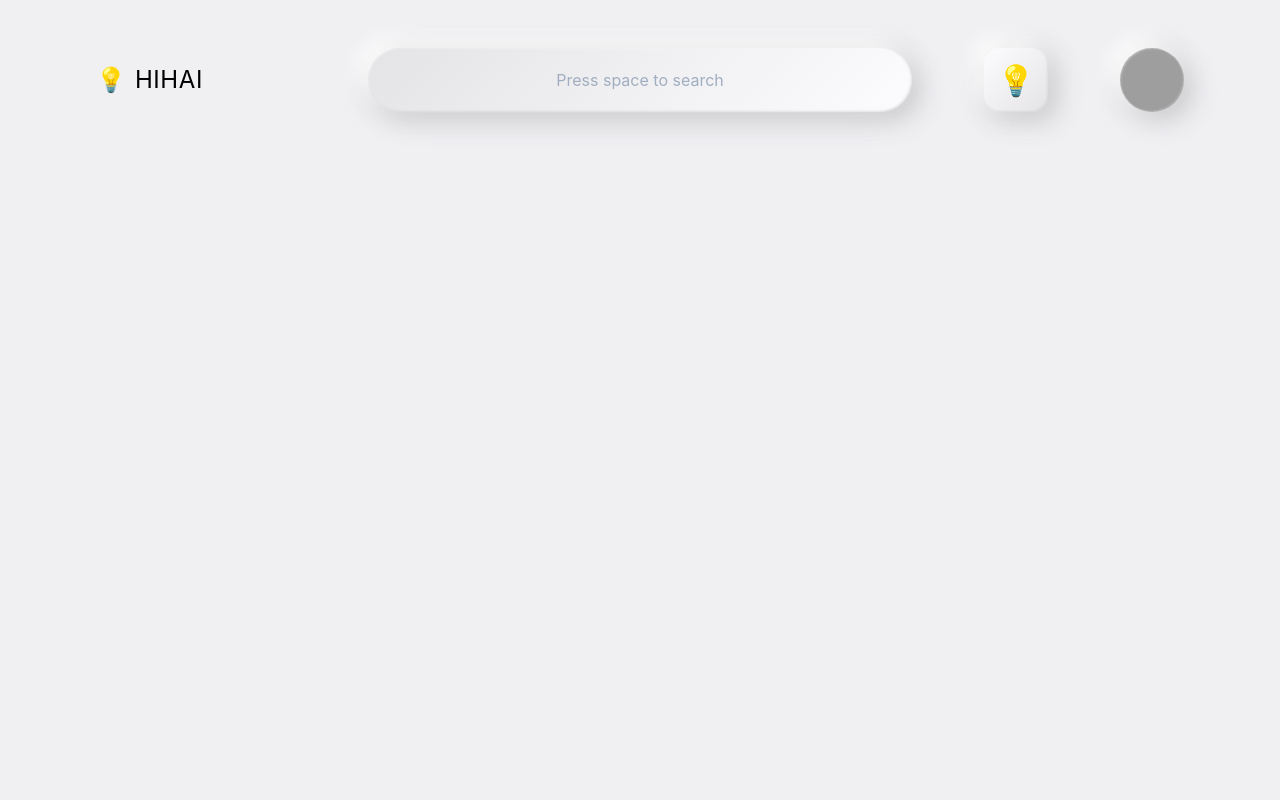
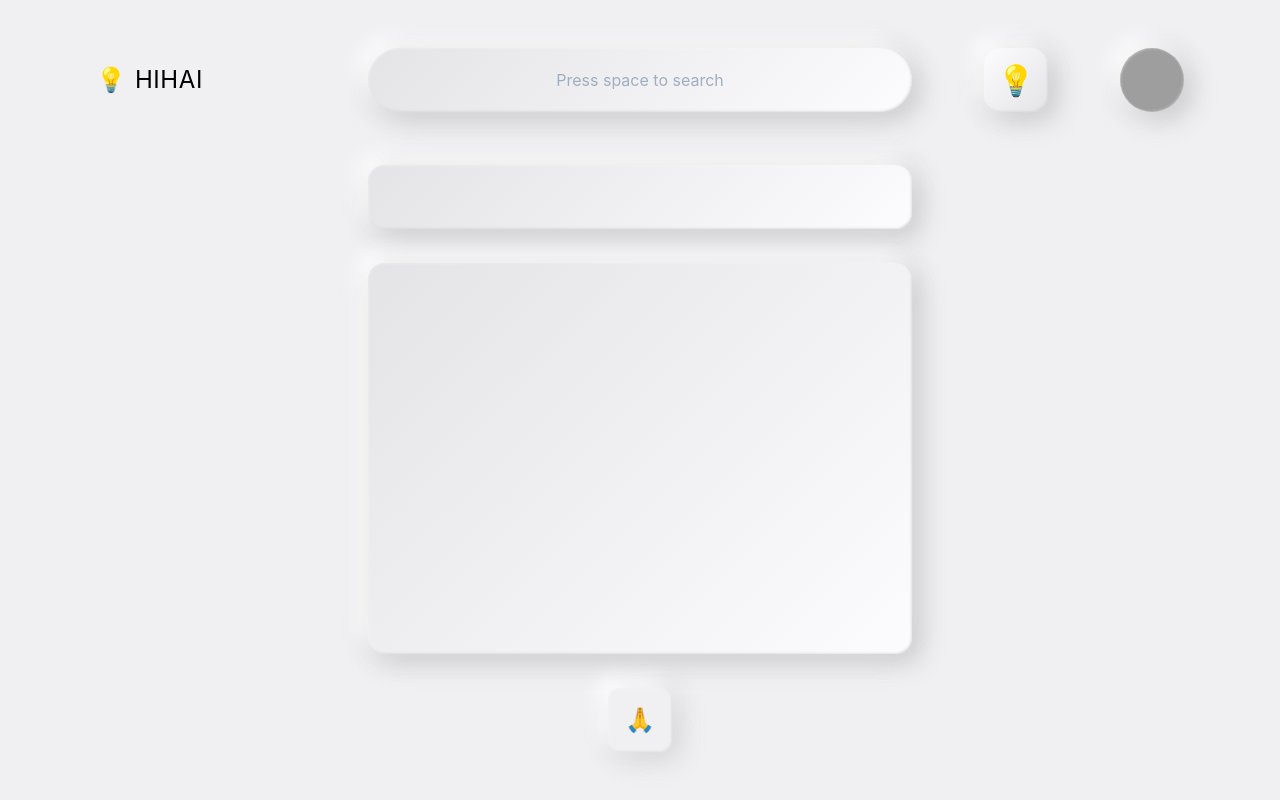
Before and after one commit to Paul-maire/product-journey, a Nuxt app: page /ideas/new in a window 1280 px wide. Built offline with nearby package versions, Linux system fonts and the light colour scheme; grey boxes are pictures that could not be loaded.

Commit message:
complete new page

```diff
--- a/components/idea/New.vue
+++ b/components/idea/New.vue
@@ -1,5 +1,5 @@
 <template>
-   <nuxt-link to="/ideas/new" class="h-16 w-16 flex items-center justify-center shadow-convex bg-convex bg-contain rounded-2xl text-3xl outline-none focus:outline-none">
+   <nuxt-link to="/ideas/new" class="h-16 w-16 flex items-center justify-center shadow-convex bg-convex bg-contain rounded-2xl text-3xl hover:shadow-pressed outline-none focus:outline-none">
       💡
    </nuxt-link>
 </template>
--- /dev/null
+++ b/components/inputs/Text.vue
@@ -0,0 +1,17 @@
+<template>
+   <input
+      type="text"
+      @input="$emit('input', value)"
+      class="shadow-concave bg-concave h-16 text-base rounded-2xl px-8 outline-none focus:outline-none"
+   />
+</template>
+
+<script>
+export default {
+   props: {
+      value: {
+         type: String
+      }
+   }
+}
+</script>
--- /dev/null
+++ b/components/inputs/Textarea.vue
@@ -0,0 +1,16 @@
+<template>
+   <textarea
+      @input="$emit('input', value)"
+      class="resize-none shadow-concave bg-concave text-base rounded-2xl px-8 outline-none focus:outline-none p-8"
+   />
+</template>
+
+<script>
+export default {
+   props: {
+      value: {
+         type: String
+      }
+   }
+}
+</script>
--- a/components/navigation/TopBar.vue
+++ b/components/navigation/TopBar.vue
@@ -14,7 +14,7 @@
 <script>
 import New from '~/components/idea/New'
 import Account from '~/components/navigation/Account'
-import Search from '~/components/navigation/Search'
+import Search from '~/components/inputs/Search'
 
 export default {
   components: {
--- a/pages/ideas/new.vue
+++ b/pages/ideas/new.vue
@@ -1,11 +1,25 @@
 <template>
-   <div>
-
+   <div class="grid grid-cols-4 grid-rows-6">
+      <InputText class="col-start-2	col-span-2" v-model="title" />
+      <InputTextarea class="col-start-2 col-span-2 row-span-4" v-model="content" />
+      <Vote class="col-start-2 col-span-2 w-16 text-2xl h-16 mx-auto mt-auto"/>
    </div>
 </template>
 
 <script>
+import InputText from '~/components/inputs/Text'
+import InputTextarea from '~/components/inputs/Textarea'
+import Vote from '~/components/idea/Vote'
+
 export default {
-
+   data: () => ({
+      title: null,
+      content: null
+   }),
+   components: {
+      InputText,
+      InputTextarea,
+      Vote,
+   }
 }
 </script>
```
Also changed, not shown: components/inputs/Search.vue (renamed from components/navigation/Search.vue).
